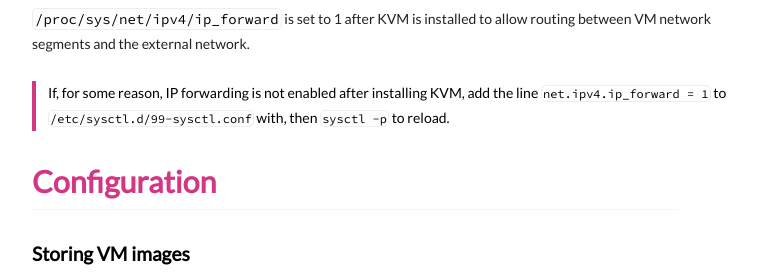
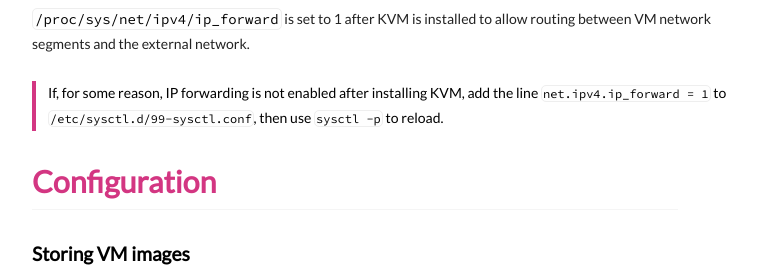
Before and after one commit to execas/execas.github.io, a Jekyll site: the page built from _posts/2018-12-02-KVM-intro.md, in a window 1280 px wide. Shown: the part 938-1217 px from the top of the page, without its empty margins (249-1025 px from the left). Built offline with Jekyll 4.4.1, drawn with Linux system fonts in a browser that asks for light colours.

Commit message:
Update 2018-12-02-KVM-intro.md

```diff
--- a/_posts/2018-12-02-KVM-intro.md
+++ b/_posts/2018-12-02-KVM-intro.md
@@ -44,7 +44,7 @@ Use `modprobe` to load `kvm`, and `kvm_intel` or `kvm_amd` if they are not liste
 
 `/proc/sys/net/ipv4/ip_forward` is set to 1 after KVM is installed to allow routing between VM network segments and the external network.
 
-> If, for some reason, IP forwarding is not enabled after installing KVM, add the line `net.ipv4.ip_forward = 1` to `/etc/sysctl.d/99-sysctl.conf` with, then `sysctl -p` to reload.
+> If, for some reason, IP forwarding is not enabled after installing KVM, add the line `net.ipv4.ip_forward = 1` to `/etc/sysctl.d/99-sysctl.conf`, then use `sysctl -p` to reload.
 
 
 ## Configuration
```
